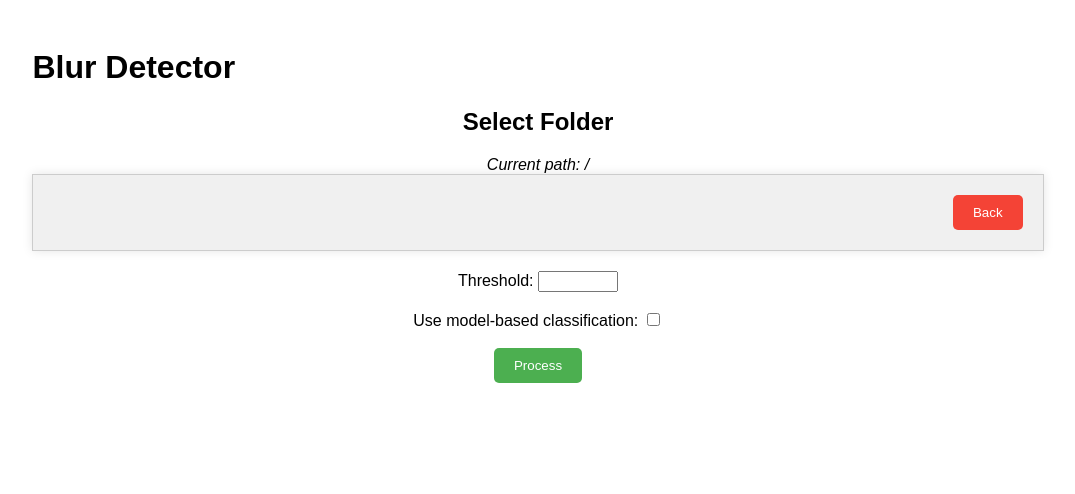
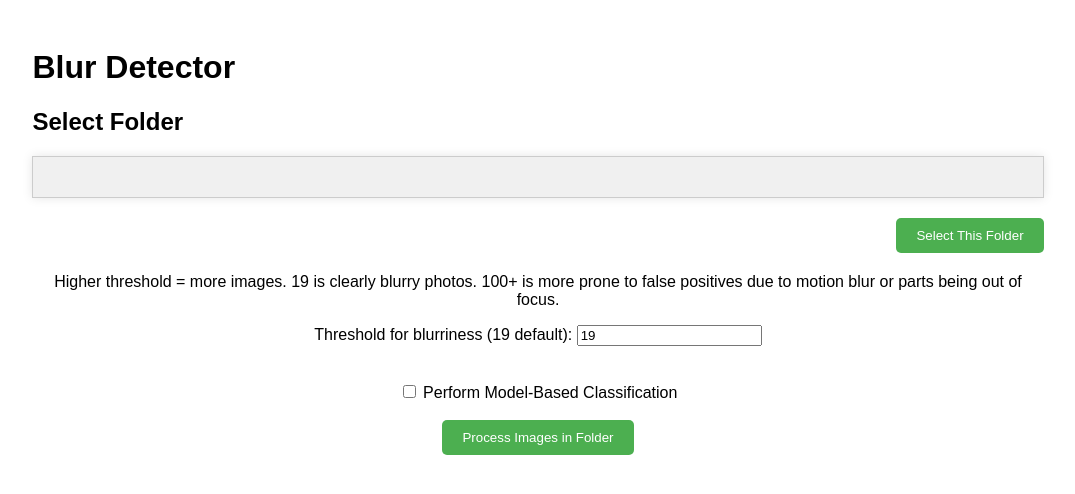
Before and after one commit to jacobm85/bulk-blur-detection, a Flask app: page / in a window 1280 px wide. Shown: the top 494 px of the page, without its empty margins (102-1177 px from the left). Run offline with Flask 3, Linux system fonts and the light colour scheme; some libraries are stand-ins or nearby versions.

Commit message:
Update index.html

```diff
--- a/templates/index.html
+++ b/templates/index.html
@@ -62,70 +62,111 @@
         .selected:hover {
             background-color: #1E88E5;
         }
+        .spinner {
+            border: 4px solid #f3f3f3;
+            border-top: 4px solid #3498db;
+            border-radius: 50%;
+            width: 30px;
+            height: 30px;
+            animation: spin 2s linear infinite;
+            display: none;
+            margin: 0 auto;
+        }
+        @keyframes spin {
+            0% { transform: rotate(0deg); }
+            100% { transform: rotate(360deg); }
+        }
     </style>
 </head>
 <body>
-
     <div class="container">
         <h1>Blur Detector</h1>
-    <div class="form-section">
         <h2>Select Folder</h2>
-        <div id="path" class="current-path">Current path: /</div>
-        <div class="file-browser">
-            <div id="files-list"></div>
+        <div id="file-browser" class="file-browser"></div>
         <div class="actions">
-                <button id="back" class="back-button">Back</button>
+            <button type="button" id="select-folder-btn" onclick="selectFolder()">Select This Folder</button>
         </div>
+        <form id="process-form" method="POST" action="/process" class="form-section" onsubmit="showSpinner()">
+            <input type="hidden" name="source_folder" id="source_folder">
+            <div>
+                <p>Higher threshold = more images. 19 is clearly blurry photos. 100+ is more prone to false positives due to motion blur or parts being out of focus.</p>
+                <label for="threshold">Threshold for blurriness (19 default):</label>
+                <input type="text" name="threshold" id="threshold" value="19">
             </div>
-        <form method="POST" action="/process">
-            <input type="text" name="source_folder" id="source-folder" hidden />
-            <label for="threshold">Threshold:</label>
-            <input type="number" name="threshold" min="0" max="100" step="0.1" required /><br><br>
-            <label for="modelbased">Use model-based classification:</label>
-            <input type="checkbox" name="modelbased" id="modelbased" /><br><br>
-            <button type="submit">Process</button>
+            <br><br>
+            <label>
+                <input type="checkbox" name="model_based" id="model_based"> Perform Model-Based Classification
+            </label>
+            <br><br>
+            <button type="submit">Process Images in Folder</button>
+            <div id="spinner" class="spinner"></div>
         </form>
-    </div>
     </div>
 
     <script>
-    const socket = io.connect('http://' + document.domain + ':' + location.port);
+        const socket = io();
+        let currentPath = '/app/images';
+        let folderSelected = false;
 
-    // Handle directory browsing
-    let currentPath = '/';
+        function browse(path) {
+            currentPath = path;
+            folderSelected = false;
+            document.getElementById('select-folder-btn').classList.remove('selected');
+            socket.emit('browse', {path: path});
+        }
 
-    socket.emit('browse', { path: currentPath });
+        function goBack() {
+            const pathSegments = currentPath.split('/');
+            pathSegments.pop();
+            const newPath = pathSegments.join('/');
+            browse(newPath || '/app/images');
+        }
 
-    socket.on('files', function (data) {
-        const filesDiv = document.getElementById('files-list');
-        filesDiv.innerHTML = '';
+        function selectFolder() {
+            document.getElementById('source_folder').value = currentPath;
+            document.getElementById('select-folder-btn').classList.add('selected');
+            folderSelected = true;
+        }
+
+        function showSpinner() {
+            document.querySelector('button[type="submit"]').textContent = 'Processing...';
+            document.getElementById('spinner').style.display = 'block';
+        }
+
+        socket.on('files', data => {
+            const fileBrowser = document.getElementById('file-browser');
+            fileBrowser.innerHTML = '';
+
+            const path = document.createElement('p');
+            path.className = 'current-path';
+            path.textContent = `Current path: ${data.path}`;
+            fileBrowser.appendChild(path);
 
             data.files.forEach(file => {
-            const div = document.createElement('div');
-            div.textContent = file.name;
-            div.classList.add(file.is_dir ? 'directory' : 'file');
-            div.onclick = () => navigate(file, data.path);
-            filesDiv.appendChild(div);
+                const fileElement = document.createElement('div');
+                fileElement.textContent = file.name;
+                fileElement.className = file.is_dir ? 'directory' : 'file';
+                fileElement.onclick = () => {
+                    if (file.is_dir) {
+                        browse(data.path + '/' + file.name);
+                    }
+                };
+                fileBrowser.appendChild(fileElement);
             });
 
-        const pathDisplay = document.getElementById('path');
-        pathDisplay.textContent = 'Current path: ' + data.path;
+            const backButton = document.createElement('button');
+            backButton.textContent = 'Back';
+            backButton.className = 'back-button';
+            backButton.onclick = goBack;
+            fileBrowser.appendChild(backButton);
         });
 
-    function navigate(file, path) {
-        if (file.is_dir) {
-            currentPath = path + '/' + file.name;
-            socket.emit('browse', { path: currentPath });
-        }
-    }
+        socket.on('error', data => {
+            alert(data.message);
+        });
 
-    document.getElementById('back').onclick = () => {
-        const pathParts = currentPath.split('/');
-        pathParts.pop();
-        currentPath = pathParts.join('/');
-        socket.emit('browse', { path: currentPath });
-    };
+        // Start browsing from /app/images
+        browse('/app/images');
     </script>
-
 </body>
 </html>
```
Lines whose indentation alone changed are shown as unchanged.
